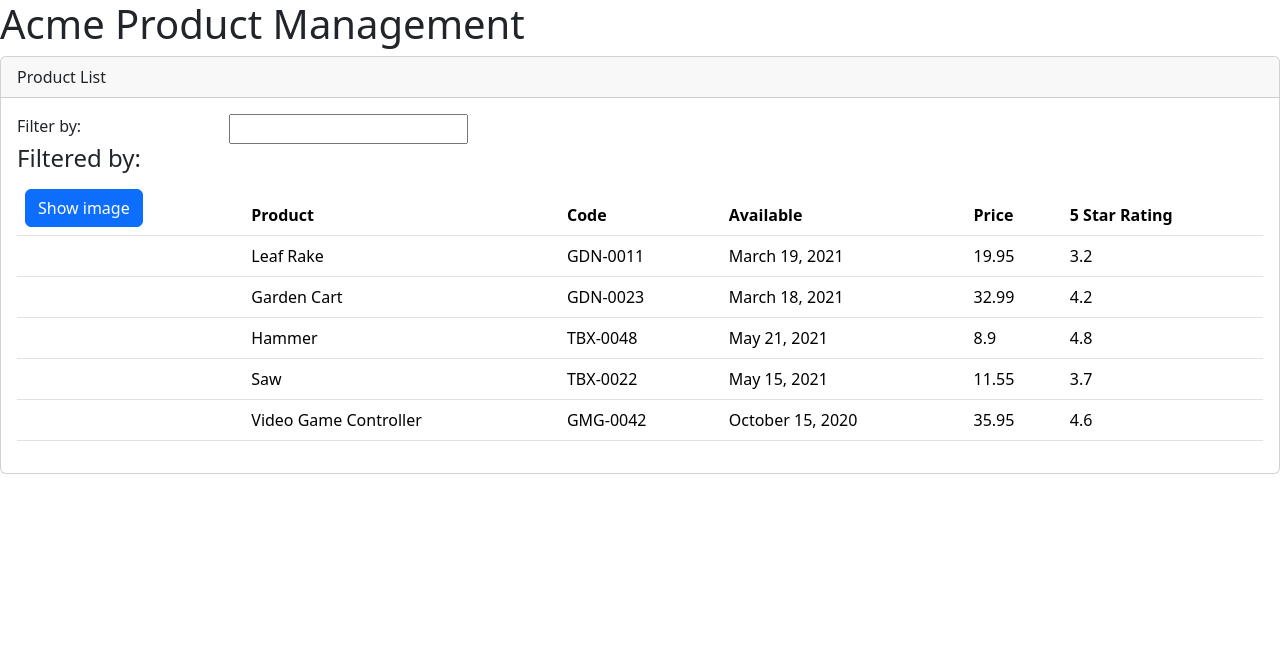
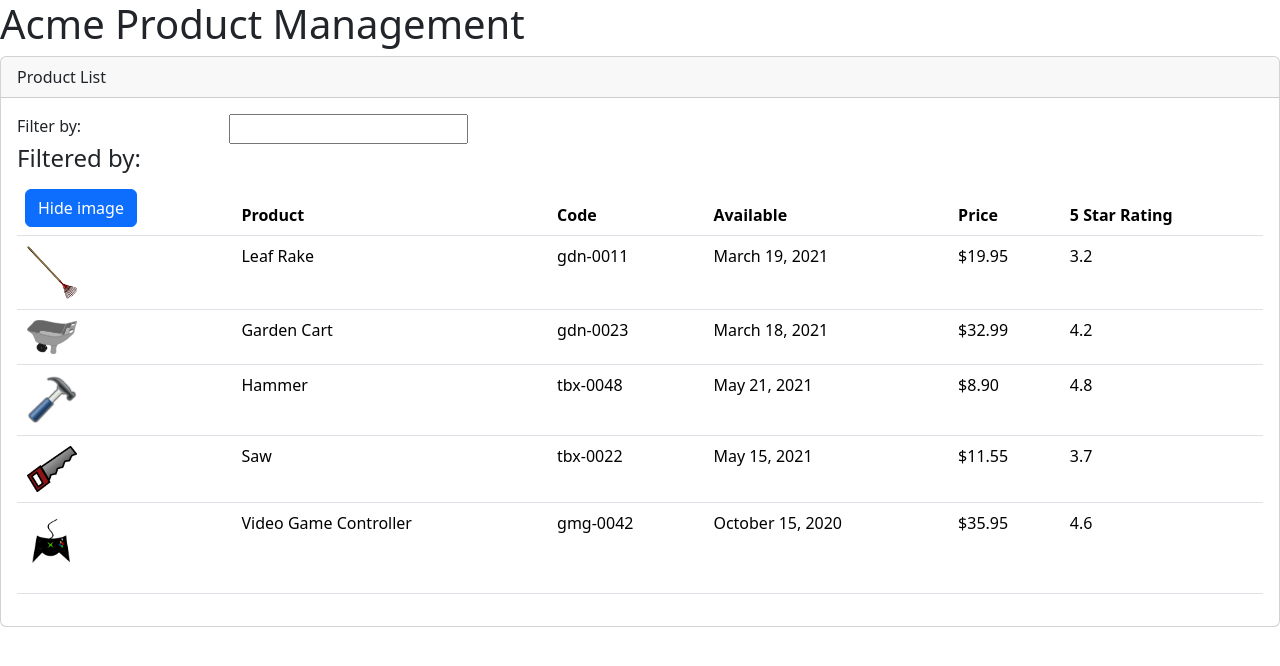
Before and after one commit to nictas/apm, an Angular app: page / in a window 1280 px wide. Both pictures are taken after a click on the button "Show image". Shown: the top 666 px of the page. Built offline with nearby package versions, Linux system fonts and the light colour scheme.

Commit message:
Angular: Getting Started (5)

```diff
--- a/angular.json
+++ b/angular.json
@@ -31,10 +31,9 @@
             ],
             "tsConfig": "tsconfig.app.json",
             "assets": [
-              {
-                "glob": "**/*",
-                "input": "public"
-              }
+              "src/favicon.ico",
+              "src/assets",
+              "src/api"
             ],
             "styles": [
               "src/styles.css"
--- a/src/app/app.module.ts
+++ b/src/app/app.module.ts
@@ -4,6 +4,7 @@ import { BrowserModule } from '@angular/platform-browser';
 import { AppRoutingModule } from './app-routing.module';
 import { AppComponent } from './app.component';
 import { ProductListComponent } from './products/product-list.component';
+import { FormsModule } from '@angular/forms';
 
 @NgModule({
   declarations: [
@@ -12,6 +13,7 @@ import { ProductListComponent } from './products/product-list.component';
   ],
   imports: [
     BrowserModule,
+    FormsModule,
     AppRoutingModule
   ],
   providers: [],
--- a/src/app/products/product-list.component.html
+++ b/src/app/products/product-list.component.html
@@ -6,12 +6,12 @@
         <div class="row">
             <div class="col-md-2">Filter by:</div>
             <div class="col-md-4">
-                <input type="text" />
+                <input type="text" [(ngModel)]="listFilter" />
             </div>
         </div>
         <div class="row">
             <div class="col-md-6">
-                <h4>Filtered by:</h4>
+                <h4>Filtered by: {{listFilter}}</h4>
             </div>
         </div>
         <div class="table-responsive">
@@ -19,7 +19,8 @@
                 <thead>
                     <tr>
                         <th>
-                            <button class="btn btn-primary">Show image</button>
+                            <button class="btn btn-primary" (click)="toggleImage()">{{showImage ? 'Hide' : 'Show'}}
+                                image</button>
                         </th>
                         <th>Product</th>
                         <th>Code</th>
@@ -30,11 +31,14 @@
                 </thead>
                 <tbody>
                     <tr *ngFor="let product of products">
-                        <td></td>
+                        <td>
+                            <img *ngIf="showImage" [src]="product.imageUrl" [title]="product.productName"
+                                [style.width.px]="imageWidth" [style.margin.px]="imageMargin">
+                        </td>
                         <td>{{product.productName}}</td>
-                        <td>{{product.productCode}}</td>
+                        <td>{{product.productCode | lowercase}}</td>
                         <td>{{product.releaseDate}}</td>
-                        <td>{{product.price}}</td>
+                        <td>{{product.price | currency:'USD':'symbol':'1.2-2'}}</td>
                         <td>{{product.starRating}}</td>
                     </tr>
                 </tbody>
--- a/src/app/products/product-list.component.ts
+++ b/src/app/products/product-list.component.ts
@@ -5,8 +5,12 @@ import { Component } from "@angular/core";
     templateUrl: './product-list.component.html'
 })
 export class ProductListComponent {
-    pageTitle: string = "Product List";
-    products: any[] = [
+    pageTitle = "Product List";
+    imageWidth = 50;
+    imageMargin = 2;
+    showImage = false;
+    listFilter = '';
+    products = [
         {
             "productId": 1,
             "productName": "Leaf Rake",
@@ -57,5 +61,9 @@ export class ProductListComponent {
             "starRating": 4.6,
             "imageUrl": "assets/images/xbox-controller.png"
         }
-    ]
+    ];
+
+    toggleImage(): void {
+        this.showImage = !this.showImage;
+    }
 }
```
